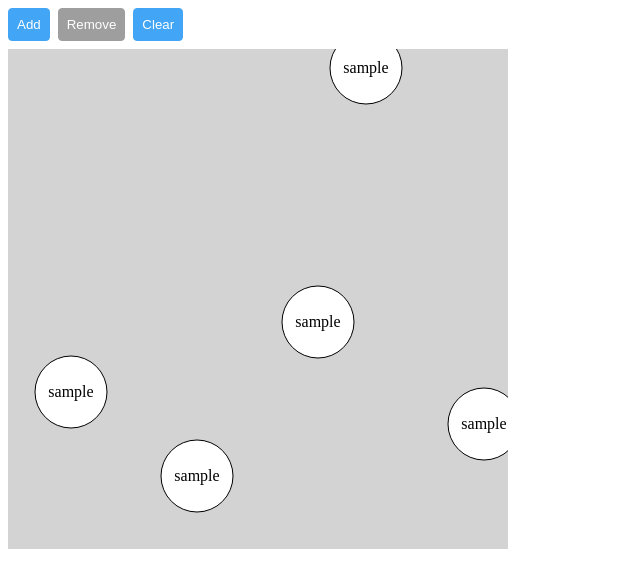
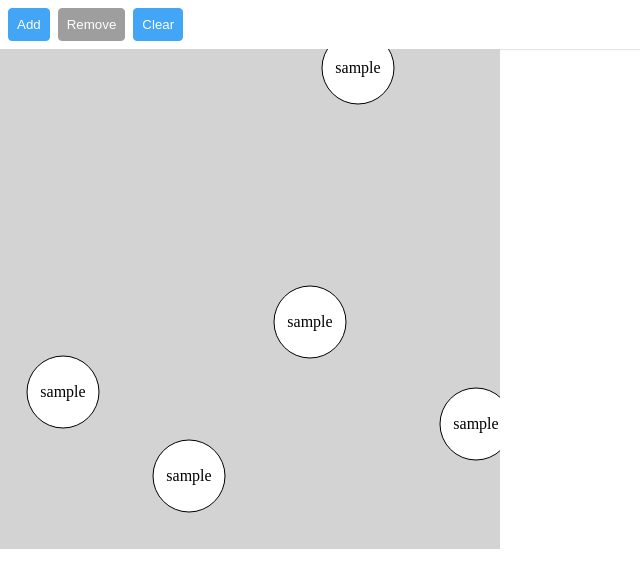
Before and after one commit to yszk0123/dot-layout, a React (Create React App) app: page / in a window 1280 px wide. Shown: the top 588 px of the page, without its empty margins (0-640 px from the left). Built offline with nearby package versions, Linux system fonts and the light colour scheme.

Commit message:
Fix styles

```diff
--- a/src/index.js
+++ b/src/index.js
@@ -1,2 +1,3 @@
+import './reset.css';
 import './styles.css';
 import './app';
--- /dev/null
+++ b/src/reset.css
@@ -0,0 +1,17 @@
+html {
+  font-size: 62.5%;
+}
+body {
+  margin: 0;
+  padding: 0;
+}
+
+/* Apply border-box to all elements */
+html {
+  box-sizing: border-box;
+}
+*,
+*:before,
+*:after {
+  box-sizing: inherit;
+}
--- a/src/styles.css
+++ b/src/styles.css
@@ -2,6 +2,10 @@
   --space: 8px;
   --radius: 4px;
   --border-width: 1px;
+
+  --font-sm: 1.4rem;
+  --font-md: 1.6rem;
+  --font-lg: 1.8rem;
 
   /* @see https://material-ui.com/customization/color/#color-palette */
   --palette-white: #ffffff;
@@ -28,6 +32,7 @@
   --palette-grey-800: #424242;
   --palette-grey-900: #212121;
 
+  --color-shadow: rgba(0, 0, 0, 0.1);
   --color-text: var(--palette-grey-900);
   --color-disabled: var(--palette-grey-500);
   --color-hover: var(--palette-blue-300);
@@ -41,6 +46,7 @@
 .App {
   display: flex;
   flex-direction: column;
+  font-size: var(--font-md);
 }
 
 .Button {
@@ -69,12 +75,16 @@
   cursor: default;
 }
 
+.ControlPanel {
+  box-shadow: 0 1px 1px 0 var(--color-shadow);
+  padding: var(--space);
+}
+
 .ControlPanel__button + .ControlPanel__button {
   margin-left: var(--space);
 }
 
 .Stage {
-  margin-top: var(--space);
   background: lightgray;
 }
 
```
